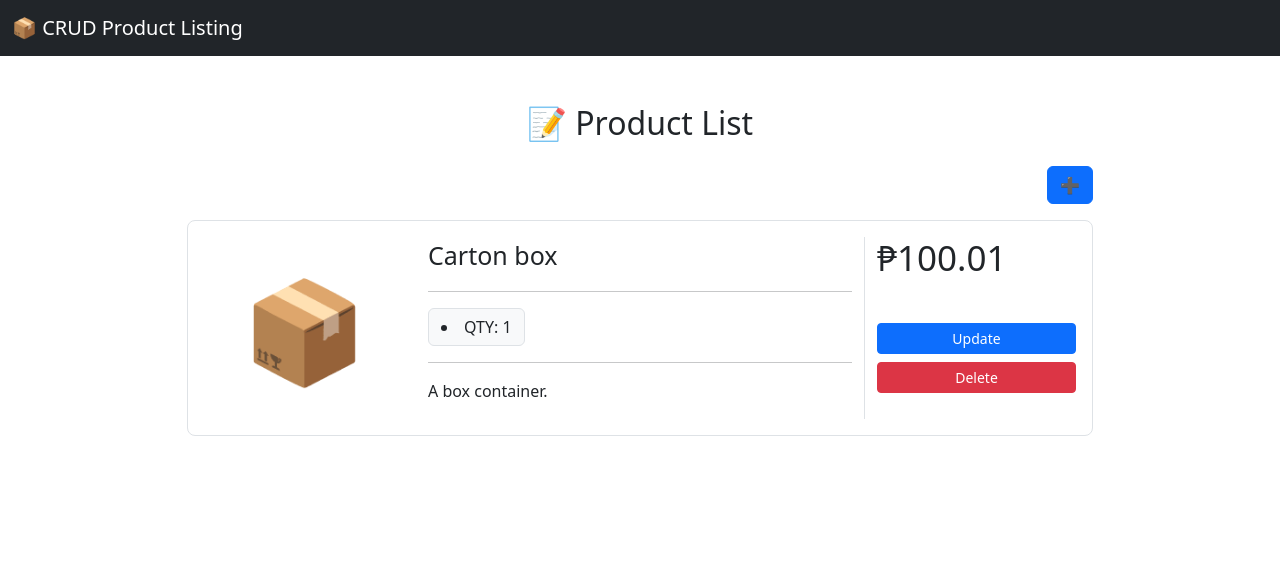
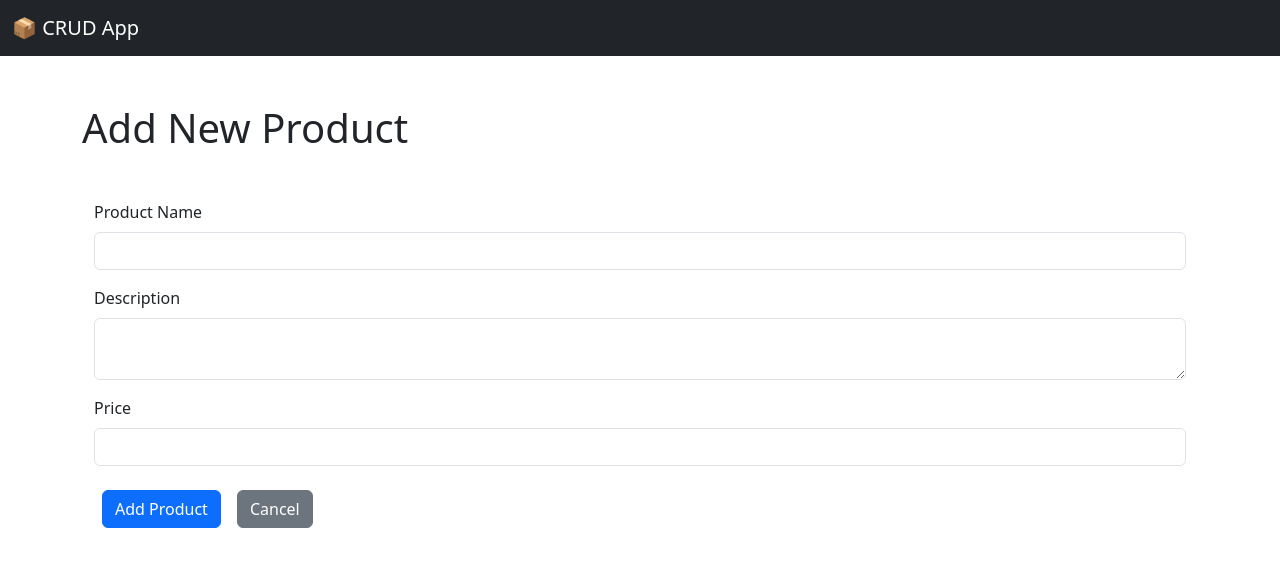
Before and after one commit to PalermoJ12/midtermact2, a Vue app: page /add-product in a window 1280 px wide. Shown: the top 566 px of the page. Built offline with nearby package versions, Linux system fonts and the light colour scheme.

Commit message:
Create Add Product Function

```diff
--- a/package.json
+++ b/package.json
@@ -11,6 +11,7 @@
     "bootstrap": "^5.3.3",
     "core-js": "^3.8.3",
     "vue": "^3.2.13",
+    "vue-router": "^4.0.3",
     "vuex": "^4.1.0"
   },
   "devDependencies": {
@@ -18,6 +19,7 @@
     "@babel/eslint-parser": "^7.12.16",
     "@vue/cli-plugin-babel": "~5.0.0",
     "@vue/cli-plugin-eslint": "~5.0.0",
+    "@vue/cli-plugin-router": "~5.0.0",
     "@vue/cli-service": "~5.0.0",
     "eslint": "^7.32.0",
     "eslint-plugin-vue": "^8.0.3"
--- a/public/index.html
+++ b/public/index.html
@@ -6,6 +6,7 @@
     <meta name="viewport" content="width=device-width,initial-scale=1.0">
     <link rel="icon" href="<%= BASE_URL %>favicon.ico">
     <title><%= htmlWebpackPlugin.options.title %></title>
+    <link href="https://cdn.jsdelivr.net/npm/bootstrap@5.3.3/dist/css/bootstrap.min.css" rel="stylesheet" integrity="sha384-QWTKZyjpPEjISv5WaRU9OFeRpok6YctnYmDr5pNlyT2bRjXh0JMhjY6hW+ALEwIH" crossorigin="anonymous">
   </head>
   <body>
     <noscript>
--- a/src/App.vue
+++ b/src/App.vue
@@ -1,29 +1,23 @@
 <template>
-  <link href="https://cdn.jsdelivr.net/npm/bootstrap@5.3.3/dist/css/bootstrap.min.css" rel="stylesheet" integrity="sha384-QWTKZyjpPEjISv5WaRU9OFeRpok6YctnYmDr5pNlyT2bRjXh0JMhjY6hW+ALEwIH" crossorigin="anonymous">
   <div>
     <!-- Navbar -->
     <nav class="navbar navbar-expand-lg navbar-dark bg-dark">
       <div class="container-fluid">
         <a class="navbar-brand" href="#">
           <span>📦</span>
-          CRUD Product Listing
+          CRUD App
         </a>
       </div>
     </nav>
     <div class="container">
-      <crud-main></crud-main>
+      <router-view></router-view>
     </div>
   </div>
 </template>
 
 <script>
-import CrudMain from './components/CrudMain.vue';
-
 export default {
   name: 'App',
-  components: {
-    "crud-main" : CrudMain
-  }
 }
 </script>
 
--- a/src/components/CrudMain.vue
+++ b/src/components/CrudMain.vue
@@ -1,10 +1,11 @@
 <template>
     <section>
       <div class="container py-5 position-relative">
-        <h2 class="text-center mb-4">📝 Product List</h2>
         <div class="row justify-content-center mb-3">
           <div class="col-md-12 col-xl-10 d-flex justify-content-end">
-            <button type="button" class="btn btn-primary" data-bs-toggle="tooltip" data-bs-placement="top" title="Add a Product.">➕</button>
+            <button type="button" class="btn btn-primary btn-add" @click="goToAddProductForm" data-bs-toggle="tooltip" data-bs-placement="top" title="Add a Product.">
+              ➕
+            </button>
           </div>
         </div>
         <div class="row justify-content-center mb-3">
@@ -85,7 +86,12 @@
       products() {
         return this.$store.state.products;
       }
-    }
+    },
+    methods: {
+      goToAddProductForm() {
+        this.$router.push('/add-product');
+      }
+    },
   }
   </script>
 
--- /dev/null
+++ b/src/components/ProductForm.vue
@@ -0,0 +1,43 @@
+<template>
+    <div class="container my-5">
+      <form @submit.prevent="addProduct">
+        <div class="mb-3">
+          <label for="productName" class="form-label">Product Name</label>
+          <input type="text" class="form-control" id="productName" v-model="product.name" required>
+        </div>
+        <div class="mb-3">
+          <label for="productDescription" class="form-label">Description</label>
+          <textarea class="form-control" id="productDescription" v-model="product.description" required></textarea>
+        </div>
+        <div class="mb-3">
+          <label for="productPrice" class="form-label">Price</label>
+          <input type="number" class="form-control" id="productPrice" v-model="product.price" required>
+        </div>
+        <button type="submit" class="btn btn-primary m-2" @click="addProduct">Add Product</button>
+        <button type="button" class="btn btn-secondary m-2" @click="cancelAdd">Cancel</button>
+      </form>
+    </div>
+  </template>
+
+  <script>
+  export default {
+    data() {
+      return {
+        product: {
+          name: '',
+          description: '',
+          price: null
+        }
+      };
+    },
+    methods: {
+      addProduct() {
+        this.$store.commit('addProduct', this.product);
+        this.$router.push('/');
+      },
+      cancelAdd() {
+        this.$router.push('/');
+      }
+    }
+  }
+  </script>
--- /dev/null
+++ b/src/router/index.js
@@ -0,0 +1,24 @@
+// router/index.js
+import { createRouter, createWebHistory } from 'vue-router';
+import CrudMainView from '../views/CrudMainView.vue';
+import ProductView from '../views/ProductView.vue';
+
+const routes = [
+  {
+    path: '/',
+    name: 'Home',
+    component: CrudMainView
+  },
+  {
+    path: '/add-product',
+    name: 'AddProduct',
+    component: ProductView
+  }
+];
+
+const router = createRouter({
+  history: createWebHistory(process.env.BASE_URL),
+  routes
+});
+
+export default router;
--- a/src/store/products.js
+++ b/src/store/products.js
@@ -3,7 +3,13 @@ import { createStore } from 'vuex'
 export default createStore({
     state: {
         products: [
-            {id: 1, name: "Carton box", quantity: 1, description: "A box container.", price: 100.01}
+            { id: 1, name: "Carton box", quantity: 1, description: "A box container.", price: 100.01 }
         ]
+    },
+    mutations: {
+        addProduct(state, product) {
+            product.id = state.products.length + 1;
+            state.products.push({...product, quantity: 1});  // Assuming default quantity as 1
+        }
     }
-})
+});
--- /dev/null
+++ b/src/views/CrudMainView.vue
@@ -0,0 +1,16 @@
+<template>
+    <div>
+      <h2 class="text-center mb-4 mt-5">📝 Product List</h2>
+      <crud-main></crud-main>
+    </div>
+  </template>
+
+  <script>
+  import CrudMain from '@/components/CrudMain.vue';
+
+  export default {
+    components: {
+      CrudMain
+    }
+  }
+  </script>
--- /dev/null
+++ b/src/views/ProductView.vue
@@ -0,0 +1,16 @@
+<template>
+    <div>
+      <h1 class="mt-5">Add New Product</h1>
+      <product-form></product-form>
+    </div>
+  </template>
+
+  <script>
+  import ProductForm from '@/components/ProductForm.vue';
+
+  export default {
+    components: {
+      ProductForm
+    }
+  }
+  </script>
```
Also changed, not shown: src/main.js (+6 -2 lines), 1 other file (tests, documents, lock files or other folders).
